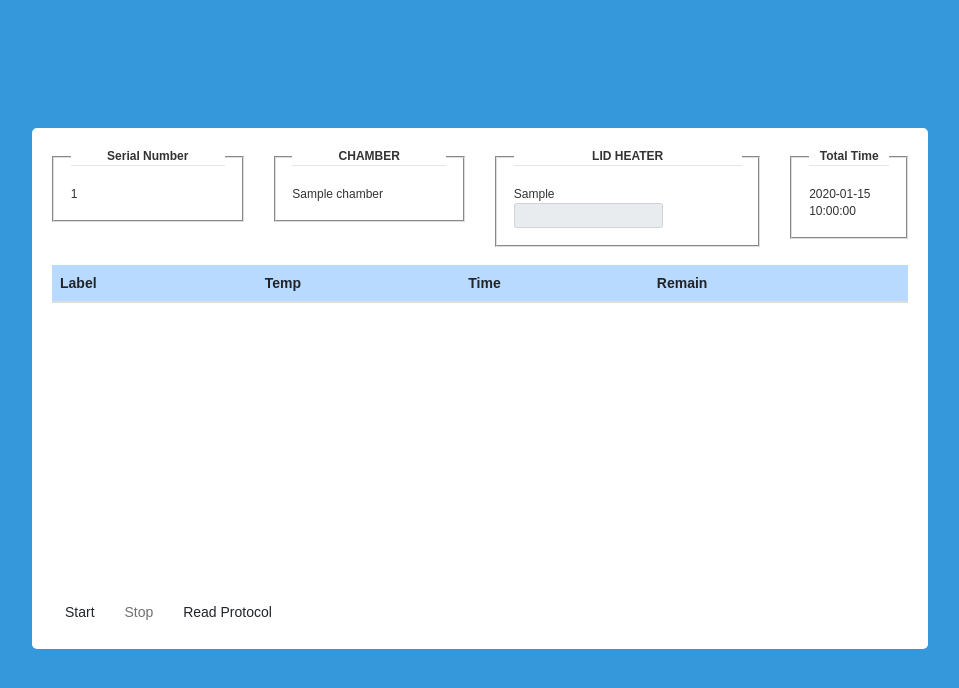
After one commit to bio-it/LabgeniusWeb, a Flask app: template LabgeniusWeb/templates/main.html in a window 1280 px wide. The commit adds this page. Shown: the top 688 px of the page, without its empty margins (160-1119 px from the left). Run offline with Flask 2, Linux system fonts and the light colour scheme; the template is opened without the code that fills it: most values are stand-ins (such as "Sample title", 1, 10 or a date in 2020); lists and menus that the app fills with data are empty; some libraries are stand-ins or nearby versions.

Commit message:
Add files via upload

```diff
--- a/LabgeniusWeb/routes.py
+++ b/LabgeniusWeb/routes.py
@@ -1,12 +1,30 @@
 # routes.py
 
-from flask import Flask, redirect, render_template, request, url_for
+from flask import Flask, render_template
 
 app = Flask(__name__)
 
+# Status
+serial_number = "MyPCR000005"
+chamber = "25.2℃"
+lid_heater = "25.2℃"
+total_time = "00:00:00"
+
+
+# default route
+# Action Table View
 @app.route('/')
-def index():
-	return render_template('./index.html', serial_number="MyPCR000005", chamber="25.2℃", lid_heater="25.2℃", total_time="00:00:00")
+def main():
+    return render_template('./main.html', serial_number=serial_number, chamber=chamber, lid_heater=lid_heater,
+                           total_time=total_time)
 
+
+# Protocol List View 수정중
+@app.route('/protocols')
+def protocols():
+    return None
+
+
+# main function
 if __name__ == '__main__':
-	app.run(host='0.0.0.0', debug=True)
+    app.run(host='0.0.0.0', debug=True)
--- a/LabgeniusWeb/static/main.js
+++ b/LabgeniusWeb/static/main.js
@@ -1,11 +1,13 @@
-function ReadProtocol(){
-	var table = document.getElementById('tbody');
+// ReadProtocol Button Click Event
+function ReadProtocol() {
+    table = document.getElementById('tbody');
 
     table.innerHTML += DefaultProtocol();
 }
 
-function DefaultProtocol () {
-	var actions = [
+//make Default Protocol
+function DefaultProtocol() {
+    actions = [
         [1, 95, 30, 0],
         [2, 95, 30, 0],
         [3, 55, 30, 0],
@@ -13,7 +15,7 @@
         ['GOTO', 2, 34, 0],
         [5, 72, 180, 0]
     ];
-	let result = "";
+    result = "";
     for (let action of actions) {
         result += '<tr>';
         result += '<th>' + action[0] + '</th>';
@@ -27,17 +29,19 @@
 
 }
 
+// Start Button Click Event
 function start() {
-	var btnStart = document.getElementById('btnStart');
-	var btnStop = document.getElementById('btnStop');
+    btnStart = document.getElementById('btnStart');
+    btnStop = document.getElementById('btnStop');
     btnStart.disabled = 'disabled';
     btnStop.disabled = false;
     alert('Start');
 }
 
+//Stop Button Click Event
 function stop() {
-	var btnStart = document.getElementById('btnStart');
-	var btnStop = document.getElementById('btnStop');
+    btnStart = document.getElementById('btnStart');
+    btnStop = document.getElementById('btnStop');
     btnStart.disabled = false;
     btnStop.disabled = 'disabled';
     alert('Stop');
--- a/LabgeniusWeb/static/style.css
+++ b/LabgeniusWeb/static/style.css
@@ -1,9 +1,11 @@
 * {
     box-sizing: border-box;
 }
+
 *:focus {
     outline: none;
 }
+
 body {
     font-family: Arial;
     background-color: #3498DB;
@@ -15,16 +17,21 @@
     width: auto;
     height: auto;
 }
+
 .container-screen {
     background-color: #FFF;
     padding: 20px;
     border-radius: 5px;
     display: table;
-	  position:absolute;
-	  top:0; left:0; bottom:0; right:0;
-      margin:10% auto;
+    position: absolute;
+    top: 0;
+    left: 0;
+    bottom: 0;
+    right: 0;
+    margin: 10% auto;
     min-width: 70%;
 }
+
 .table-box {
     min-height: 300px;
     height: auto;
@@ -42,28 +49,37 @@
     width: auto;
     transition: border .5s;
 }
+
 input:focus {
-  	border: 2px solid #3888db; box-shadow: none;
+    border: 2px solid #3888db;
+    box-shadow: none;
 }
-  #btnRead {
+
+fieldset.status-border {
+    border: 2px groove #ddd;
+    padding: 0 1.4em 1.4em 1.4em;
+    margin: 0 0 1.5em 0;
+    font-size: 12px;
 }
+
+legend {
+    text-align: center;
+    font-size: 12px;
+    font-weight: bold;
+    mso-border-shadow: no;
+}
+
+
 .btn-box {
     margin-top: 30px;
 
 }
+
 .btn:hover {
     background-color: #2980B9;
 }
 
-   fieldset.status-border {
-    border: 2px groove #ddd ;
-    padding: 0 1.4em 1.4em 1.4em ;
-    margin: 0 0 1.5em 0 ;
-       font-size: 12px;
+.status-box-elements {
+    float: left;
+    width: 20%
 }
-
-    legend.status-border {
-        font-size: 1.2em !important;
-        font-weight: bold !important;
-        text-align: left !important;
-    }
--- /dev/null
+++ b/LabgeniusWeb/templates/main.html
@@ -0,0 +1,98 @@
+<!DOCTYPE html>
+<html lang="en">
+<head>
+    <meta charset="UTF-8">
+
+    <title>index</title>
+
+
+    <!-- bootstrap css -->
+    <link rel="stylesheet" href="{{ url_for('static', filename='css/bootstrap.css') }}">
+    <link rel="stylesheet" href="//unpkg.com/bootstrap@3/dist/css/bootstrap.min.css">
+
+    <!-- style css -->
+    <link rel="stylesheet" href="{{ url_for('static', filename='style.css') }}">
+    <!-- bootstrap javascript -->
+    <script type="text/javascript" src="{{ url_for('static', filename='js/bootstrap.js') }}"></script>
+    <script type="text/javascript" src="//unpkg.com/jquery@1/dist/jquery.min.js"></script>
+    <!-- script javascript   -->
+    <script type="text/javascript" src="{{ url_for('static', filename= 'main.js') }}"></script>
+</head>
+
+<body>
+<!-- main container -->
+<div class="container">
+    <!--  -->
+    <div class="container-screen">
+        <!--Status Box (Grid)-->
+        <div class="row">
+            <!-- Serial Number -->
+            <div class="col-xs-3" id="serial-number">
+                <form>
+                    <fieldset class="status-border">
+                        <legend>Serial Number</legend>
+                        <div class="controls">{{ serial_number }}</div>
+                    </fieldset>
+                </form>
+            </div>
+            <!-- Chamber -->
+            <div class="col-xs-3" id="chamber">
+                <form>
+                    <fieldset class="status-border">
+                        <legend>CHAMBER</legend>
+                        <div class="controls">{{ chamber }}</div>
+                    </fieldset>
+                </form>
+            </div>
+            <!-- LID Heater-->
+            <div class="col-xs-4" id="lid-heater">
+                <form>
+                    <fieldset class="status-border">
+                        <legend>LID HEATER</legend>
+                        <div class="controls">{{ lid_heater }}
+
+                            <input class="input-group-text" type="text"
+                                   pattern="/f{}/"
+                                   name="LID_HEATER"/>
+                        </div>
+                    </fieldset>
+                </form>
+            </div>
+            <!-- total time-->
+            <div class="col-xs-2" id="total-time">
+                <form>
+                    <fieldset class="status-border">
+                        <legend>Total Time</legend>
+                        <div class="controls">{{ total_time }}</div>
+                    </fieldset>
+                </form>
+
+            </div>
+        </div>
+        <!-- Table Box -->
+        <div class="table-box">
+            <table class="table">
+                <!-- -->
+                <thead>
+                <tr class="table-primary">
+                    <th>Label</th>
+                    <th>Temp</th>
+                    <th>Time</th>
+                    <th>Remain</th>
+                </tr>
+                </thead>
+                <tbody id="tbody">
+                <!-- if ReadProtocol button click -->
+                </tbody>
+            </table>
+        </div>
+        <!-- Button Box -->
+        <div class="btn-box">
+            <input type="button" class="btn" value="Start" id="btnStart" onclick="start();"/>
+            <input type="button" class="btn" value="Stop" id="btnStop" onclick="stop();" disabled="disabled"/>
+            <input type="button" class="btn" value="Read Protocol" id="btnRead" onclick="ReadProtocol();"/>
+        </div>
+    </div>
+</div>
+</body>
+</html>
```
Also changed, not shown: LabgeniusWeb/templates/protocols.html (added, +10 -0 lines), LabgeniusWeb/static/js/bootstrap.bundle.js. Lines whose indentation alone changed are shown as unchanged.
